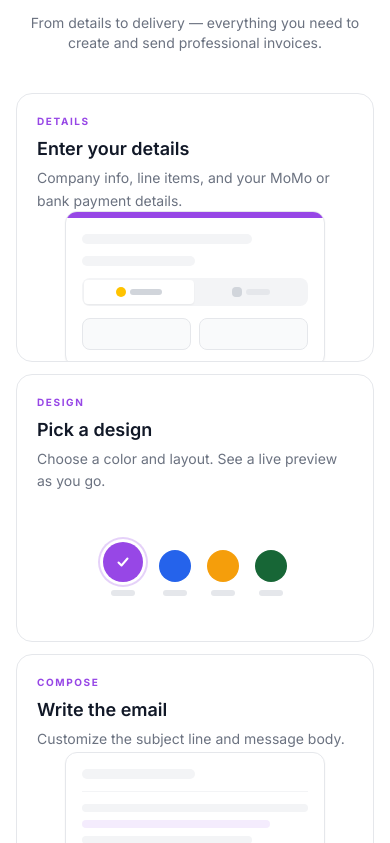
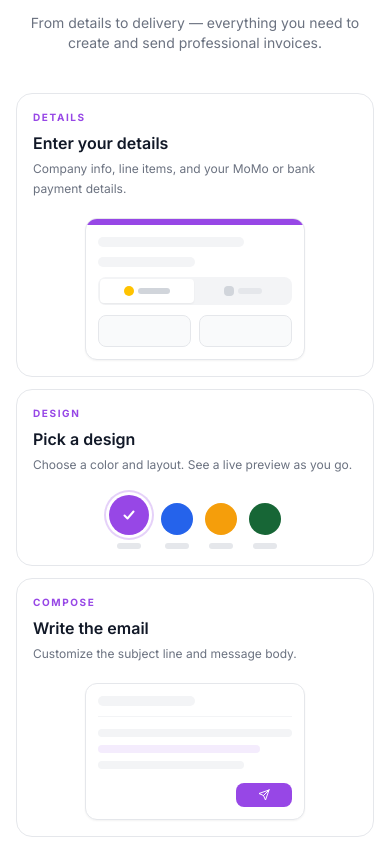
Before and after one commit to invoica-app/invoica, a Next.js app in the folder frontend/: page / in a window 390 px wide. Shown: the part 1061-1904 px from the top of the page. Built offline with nearby package versions, Linux system fonts and the light colour scheme; no server answers; a web font is replaced by a local one.

Commit message:
amojames: update landing page

```diff
--- a/frontend/app/globals.css
+++ b/frontend/app/globals.css
@@ -166,6 +166,15 @@
   animation: slide-in-right 0.4s ease-out both;
 }
 
+/* Icon shake */
+@keyframes icon-shake {
+  0%, 100% { transform: rotate(0deg); }
+  20% { transform: rotate(-12deg); }
+  40% { transform: rotate(10deg); }
+  60% { transform: rotate(-6deg); }
+  80% { transform: rotate(4deg); }
+}
+
 /* Dialog */
 @keyframes dialog-in {
   from {
--- a/frontend/app/page.tsx
+++ b/frontend/app/page.tsx
@@ -118,9 +118,9 @@ const FEATURES = [
 function DetailsIllustration({ color = "#9747E6" }: { color?: string }) {
   return (
     <div className="flex items-center justify-center h-full">
-      <div className="w-full max-w-[260px] rounded-xl border border-gray-200 bg-white shadow-sm overflow-hidden transition-transform duration-500 ease-out group-hover:scale-[1.03]">
+      <div className="w-full max-w-[220px] sm:max-w-[260px] rounded-xl border border-gray-200 bg-white shadow-sm overflow-hidden transition-transform duration-500 ease-out group-hover:scale-[1.03]">
         <div className="h-1.5 transition-all duration-500 ease-out group-hover:h-2" style={{ backgroundColor: color }} />
-        <div className="p-4 space-y-3">
+        <div className="p-3 sm:p-4 space-y-2.5 sm:space-y-3">
           <div className="h-2.5 w-3/4 bg-gray-100 rounded-full transition-all duration-500 ease-out group-hover:w-full group-hover:bg-gray-200" />
           <div className="h-2.5 w-1/2 bg-gray-100 rounded-full transition-all duration-500 ease-out delay-75 group-hover:w-2/3 group-hover:bg-gray-200" />
           {/* Payment toggle hint */}
@@ -149,7 +149,7 @@ const SWATCH_COLORS = ["#9747E6", "#2563eb", "#f59e0b", "#176636"];
 function DesignIllustration({ color = "#9747E6", onColorChange }: { color?: string; onColorChange?: (c: string) => void }) {
   return (
     <div className="flex items-center justify-center h-full">
-      <div className="flex gap-4 items-end">
+      <div className="flex gap-3 sm:gap-4 items-end">
         {SWATCH_COLORS.map((c, i) => {
           const selected = c === color;
           return (
@@ -184,7 +184,7 @@ function DesignIllustration({ color = "#9747E6", onColorChange }: { color?: stri
 function ComposeIllustration({ color = "#9747E6" }: { color?: string }) {
   return (
     <div className="flex items-center justify-center h-full">
-      <div className="w-full max-w-[260px] rounded-xl border border-gray-200 bg-white shadow-sm p-4 space-y-3 transition-transform duration-500 ease-out group-hover:scale-[1.03]">
+      <div className="w-full max-w-[220px] sm:max-w-[260px] rounded-xl border border-gray-200 bg-white shadow-sm p-3 sm:p-4 space-y-2.5 sm:space-y-3 transition-transform duration-500 ease-out group-hover:scale-[1.03]">
         <div className="h-2.5 w-1/2 bg-gray-100 rounded-full transition-all duration-500 ease-out group-hover:w-2/3 group-hover:bg-gray-200" />
         <div className="border-t border-gray-100 pt-3 space-y-2">
           <div className="h-2 w-full bg-gray-100 rounded-full transition-all duration-500 ease-out delay-75 group-hover:bg-gray-200" />
@@ -385,19 +385,19 @@ function HowItWorks() {
         <div className="grid grid-cols-1 sm:grid-cols-2 gap-3 sm:gap-4">
           {STEP_CARDS.map((card, i) => (
             <Reveal key={card.label} delay={i * 0.12} scale>
-              <div className="group rounded-2xl border border-gray-200 dark:border-gray-800 bg-white dark:bg-gray-950 overflow-hidden transition-shadow duration-300 hover:shadow-lg">
-                <div className="px-5 pt-5 pb-1 sm:px-6 sm:pt-6">
+              <div className="group rounded-2xl border border-gray-200 dark:border-gray-800 bg-white dark:bg-gray-950 overflow-hidden transition-all duration-300 hover:shadow-lg hover:-translate-y-1 hover:border-primary/30">
+                <div className="px-4 pt-4 pb-1 sm:px-6 sm:pt-6">
                   <p className="text-[10px] font-bold tracking-[0.16em] uppercase mb-1.5 transition-colors duration-500" style={{ color: accentColor }}>
                     {card.label}
                   </p>
-                  <p className="text-lg sm:text-xl font-semibold text-gray-900 dark:text-gray-100 mb-1">
+                  <p className="text-base sm:text-xl font-semibold text-gray-900 dark:text-gray-100 mb-1">
                     {card.title}
                   </p>
-                  <p className="text-sm text-gray-500 leading-relaxed">
+                  <p className="text-xs sm:text-sm text-gray-500 leading-relaxed">
                     {card.desc}
                   </p>
                 </div>
-                <div className="h-36 sm:h-44 px-5 sm:px-6">
+                <div className="py-4 px-4 sm:h-44 sm:px-6">
                   {renderIllustration(card.key)}
                 </div>
               </div>
@@ -456,14 +456,14 @@ function Testimonials() {
         <div className="grid grid-cols-1 sm:grid-cols-2 lg:grid-cols-3 gap-x-10 gap-y-10">
           {TESTIMONIALS.map((t, i) => (
             <Reveal key={t.name} delay={i * 0.08}>
-              <blockquote>
-                <span className="block text-3xl font-serif leading-none text-primary/20 select-none mb-2">&ldquo;</span>
-                <p className="text-sm italic text-gray-600 dark:text-gray-400 leading-relaxed">
+              <blockquote className="group cursor-default">
+                <span className="block text-3xl font-serif leading-none text-primary/20 select-none mb-2 transition-colors duration-300 group-hover:text-primary">&ldquo;</span>
+                <p className="text-sm italic text-gray-600 dark:text-gray-400 leading-relaxed transition-colors duration-300 group-hover:text-primary">
                   {t.quote}
                 </p>
                 <footer className="mt-4">
-                  <p className="text-sm font-medium text-gray-900 dark:text-gray-100">{t.name}</p>
-                  <p className="text-xs text-gray-400 dark:text-gray-500">{t.role}</p>
+                  <p className="text-sm font-medium text-gray-900 dark:text-gray-100 transition-colors duration-300 group-hover:text-primary">{t.name}</p>
+                  <p className="text-xs text-gray-400 dark:text-gray-500 transition-colors duration-300 group-hover:text-primary/60">{t.role}</p>
                 </footer>
               </blockquote>
             </Reveal>
@@ -638,8 +638,8 @@ export default function LandingPage() {
           {/* Two feature cards */}
           <div className="grid grid-cols-1 sm:grid-cols-2 gap-3 sm:gap-4 mb-3 sm:mb-4">
             <Reveal delay={0.08} scale className="flex">
-              <div className="flex-1 rounded-2xl bg-gray-50/80 dark:bg-white/[0.03] p-5 sm:p-6 flex gap-4 items-start">
-                <Smartphone className="w-5 h-5 text-primary shrink-0 mt-0.5" />
+              <div className="group flex-1 rounded-2xl bg-gray-50/80 dark:bg-white/[0.03] p-5 sm:p-6 flex gap-4 items-start">
+                <Smartphone className="w-5 h-5 text-primary shrink-0 mt-0.5 group-hover:animate-[icon-shake_0.5s_ease-in-out]" />
                 <div>
                   <p className="font-semibold text-gray-900 dark:text-gray-100 mb-1">
                     Mobile Money
@@ -652,8 +652,8 @@ export default function LandingPage() {
               </div>
             </Reveal>
             <Reveal delay={0.16} scale className="flex">
-              <div className="flex-1 rounded-2xl bg-gray-50/80 dark:bg-white/[0.03] p-5 sm:p-6 flex gap-4 items-start">
-                <Landmark className="w-5 h-5 text-primary shrink-0 mt-0.5" />
+              <div className="group flex-1 rounded-2xl bg-gray-50/80 dark:bg-white/[0.03] p-5 sm:p-6 flex gap-4 items-start">
+                <Landmark className="w-5 h-5 text-primary shrink-0 mt-0.5 group-hover:animate-[icon-shake_0.5s_ease-in-out]" />
                 <div>
                   <p className="font-semibold text-gray-900 dark:text-gray-100 mb-1">
                     Bank Transfer
```
